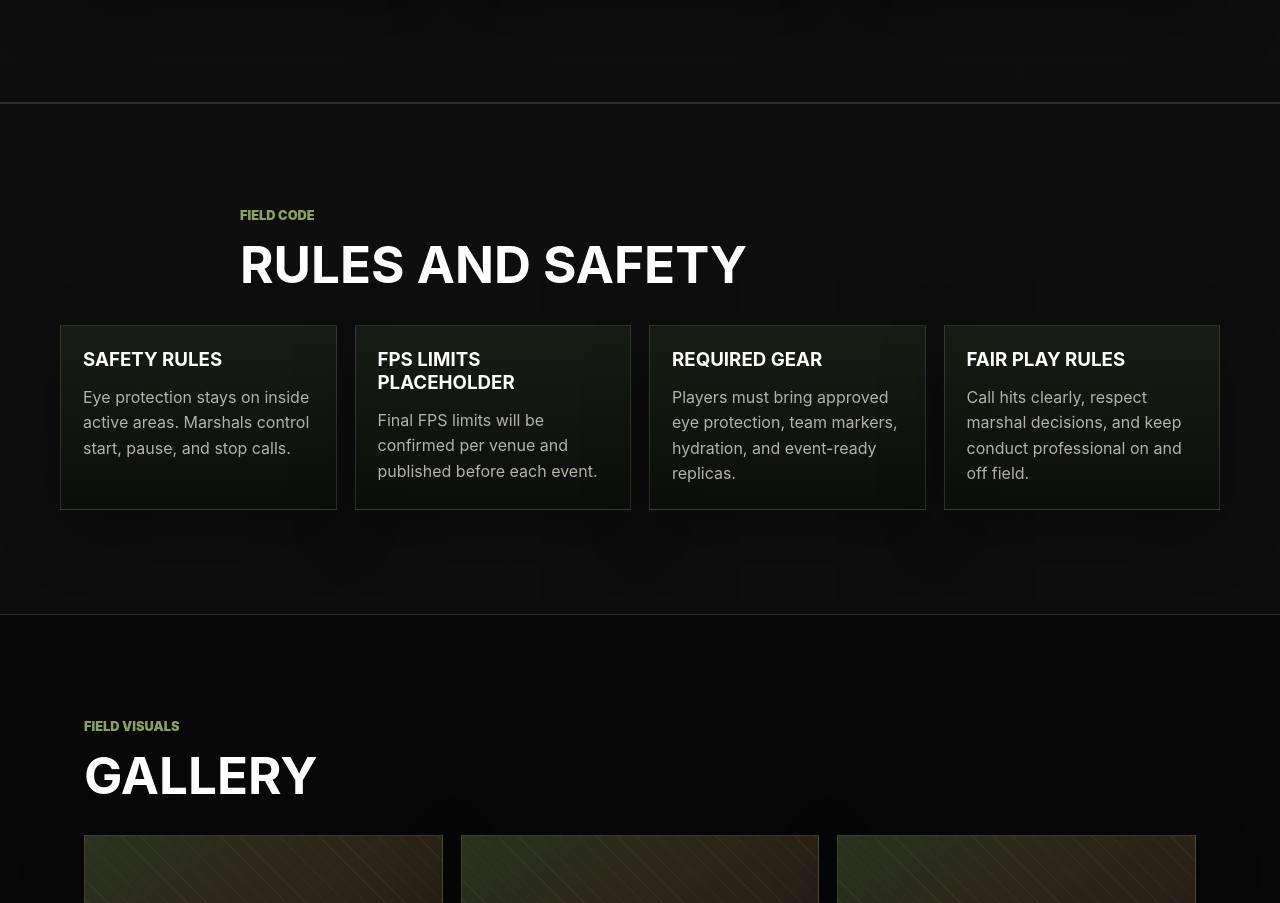
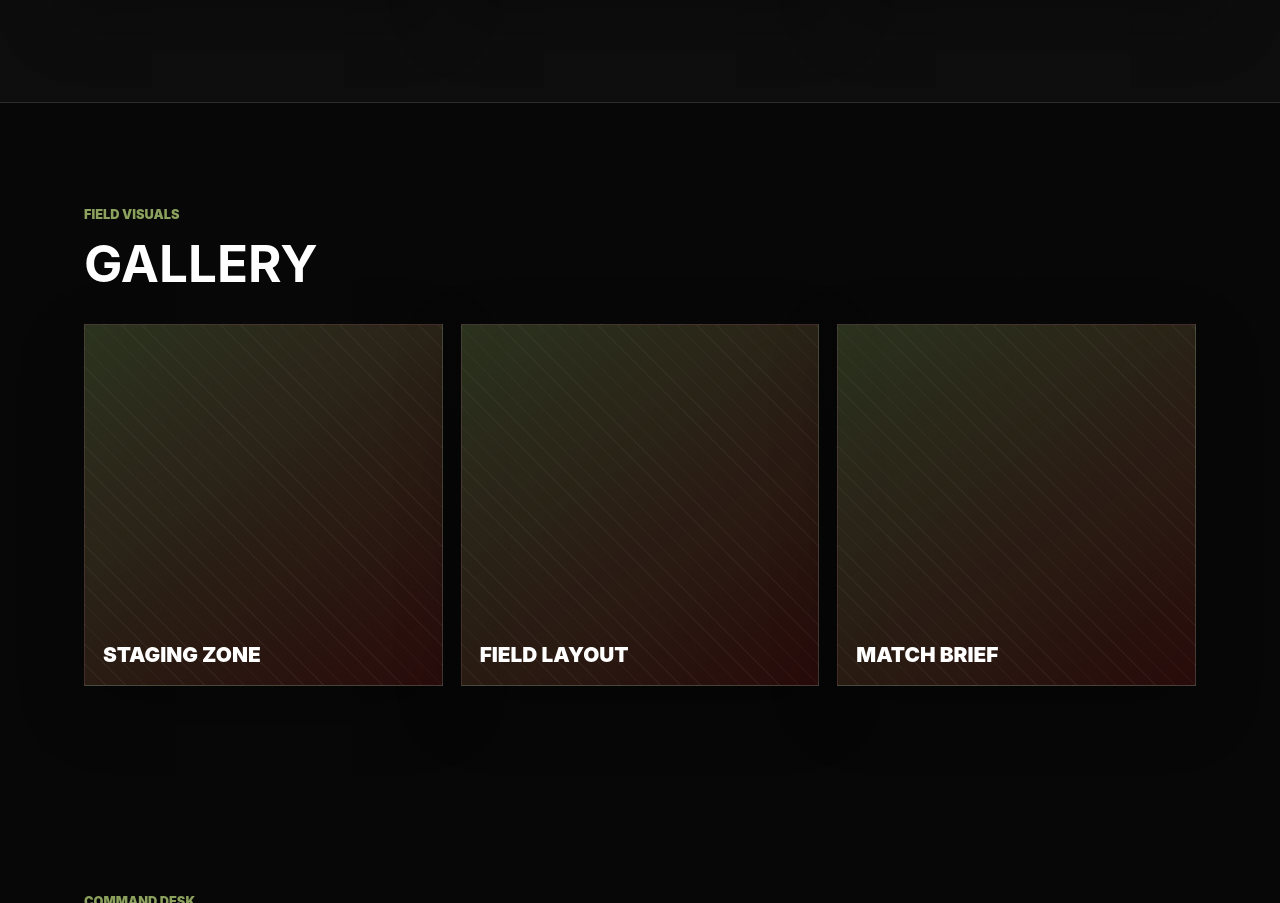
Before and after one commit to Cynicalfocus123/Mstar-Airsoft-Website, a React (Vite) app: page / in a window 1280 px wide. Shown: the part 3459-4362 px from the top of the page. Built offline with nearby package versions, Linux system fonts and the light colour scheme; what country-region-data would draw is missing.

Commit message:
Remove homepage rules section

```diff
--- a/src/App.tsx
+++ b/src/App.tsx
@@ -6,7 +6,6 @@ import { About } from './components/About';
 import { PackageOffer } from './components/PackageOffer';
 import { Events } from './components/Events';
 import { Gallery } from './components/Gallery';
-import { Rules } from './components/Rules';
 import { Contact } from './components/Contact';
 import { Footer } from './components/Footer';
 import { EventsPage } from './components/EventsPage';
@@ -121,7 +120,6 @@ export default function App() {
           <About content={siteContent.about} />
           <PackageOffer content={siteContent.packageOffer} />
           <Events events={siteContent.events.slice(0, 3)} viewAllHref="#/events" />
-          <Rules rules={siteContent.rules} />
           <Gallery items={siteContent.gallery} />
           <Contact contact={siteContent.contact} />
         </main>
```
Also changed, not shown: 2 other files (tests, documents, lock files or other folders).
